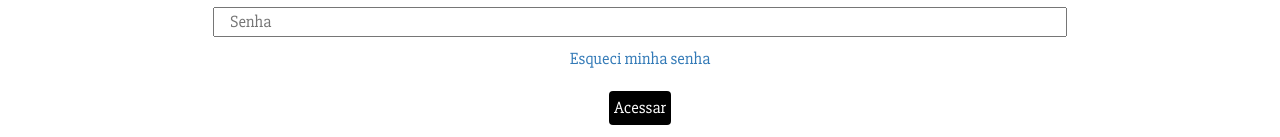
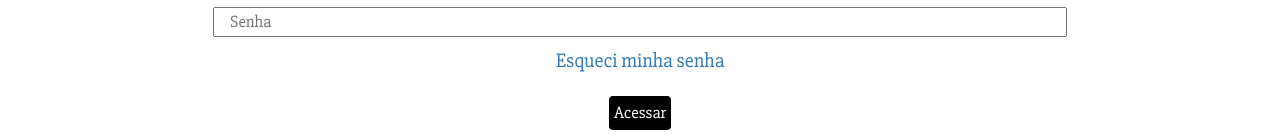
Before and after one commit to FelipeLimaDeSouza/SK8-Mesh, a plain HTML site: page entrar.html in a window 1280 px wide. Shown: the part 384-521 px from the top of the page. Drawn offline with nearby package versions, Linux system fonts and the light colour scheme.

Commit message:
Conserto da tag font-size no css

```diff
--- a/css/estilo.css
+++ b/css/estilo.css
@@ -259,7 +259,7 @@ input, select, p, button{
 
     margin-top: 10px;
     margin-bottom: 10px;
-    1.2em;
+    font-size: 1.2em;
 
 }
 
```
